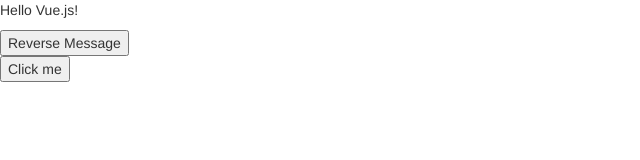
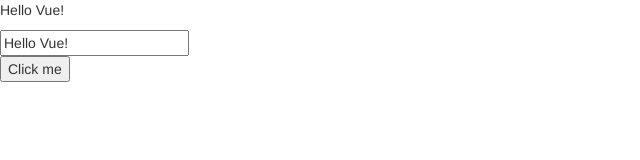
Before and after one commit to raymondSeger/vuejs, a plain HTML site: page index.html in a window 1280 px wide. Shown: the whole page, without its empty margins (0-640 px from the left). Drawn offline with nearby package versions, Linux system fonts and the light colour scheme.

Commit message:
v-model is 2-directional data binding

```diff
--- a/index.html
+++ b/index.html
@@ -11,25 +11,19 @@
 <body>
 
 <div id="app-3">
-    <div id="app-5">
+    <div id="app-6">
         <p>{{ message }}</p>
-        <button v-on:click="reverseMessage">Reverse Message</button>
+        <input v-model="message">
     </div>
 
     <button id="button">Click me</button>
 </div>
 
 <script>
-    var app5 = new Vue({
-        el: '#app-5',
+    var app6 = new Vue({
+        el: '#app-6',
         data: {
-            message: 'Hello Vue.js!'
-        },
-        methods: {
-            reverseMessage: function () {
-                console.log(this.message);
-                this.message = this.message.split('').reverse().join('')
-            }
+            message: 'Hello Vue!'
         }
     })
 
```
